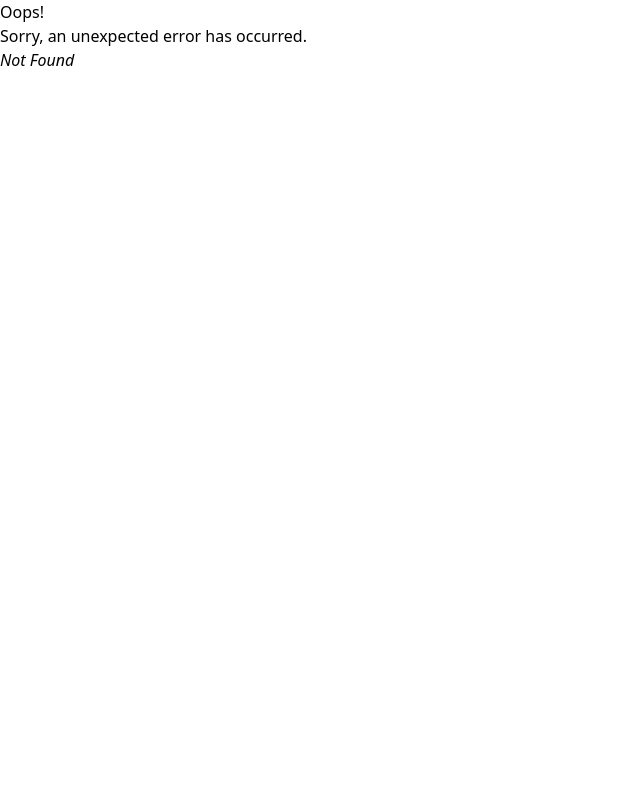
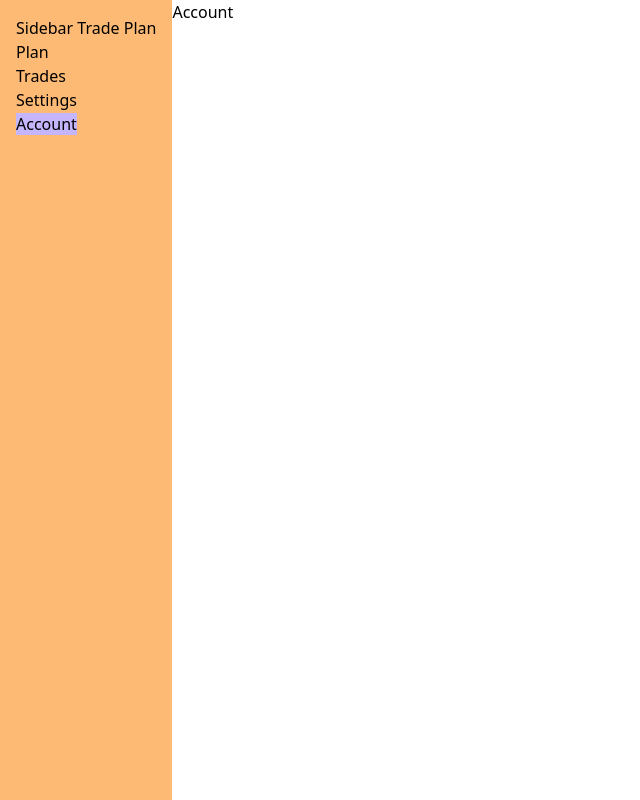
Before and after one commit to 7evenUp/trading-plan, a React (Vite) app: page /account in a window 1280 px wide. Before the commit this address had no page. Shown: the whole page, without its empty margins (0-640 px from the left). Built offline with nearby package versions, Linux system fonts and the light colour scheme.

Commit message:
Added routes

```diff
--- /dev/null
+++ b/src/routes/Account.tsx
@@ -0,0 +1,9 @@
+import React from 'react'
+
+const Account = () => {
+  return (
+    <div>Account</div>
+  )
+}
+
+export default Account
--- /dev/null
+++ b/src/routes/Settings.tsx
@@ -0,0 +1,9 @@
+import React from 'react'
+
+const Settings = () => {
+  return (
+    <div>Settings</div>
+  )
+}
+
+export default Settings
--- /dev/null
+++ b/src/routes/Trades.tsx
@@ -0,0 +1,9 @@
+import React from 'react'
+
+const Trades = () => {
+  return (
+    <div>trades</div>
+  )
+}
+
+export default Trades
```
Also changed, not shown: src/main.tsx (+18 -3 lines).
